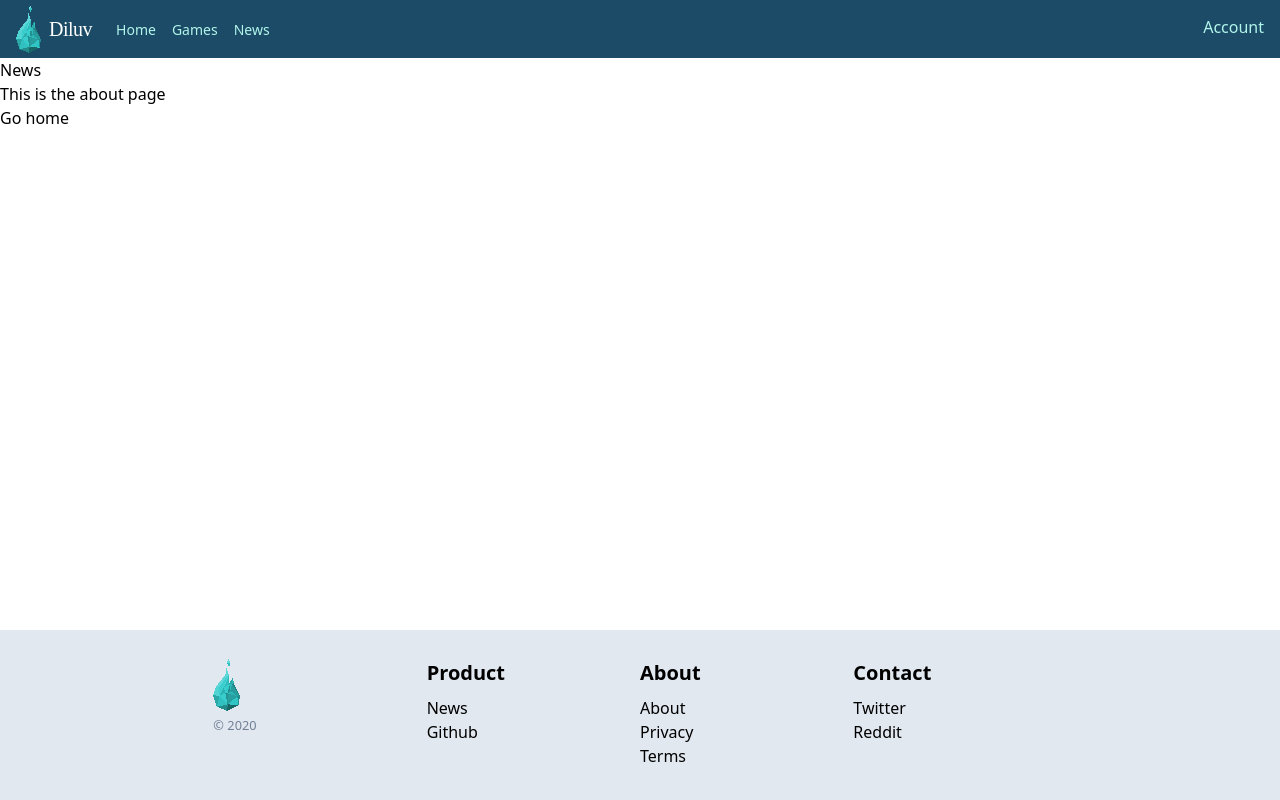
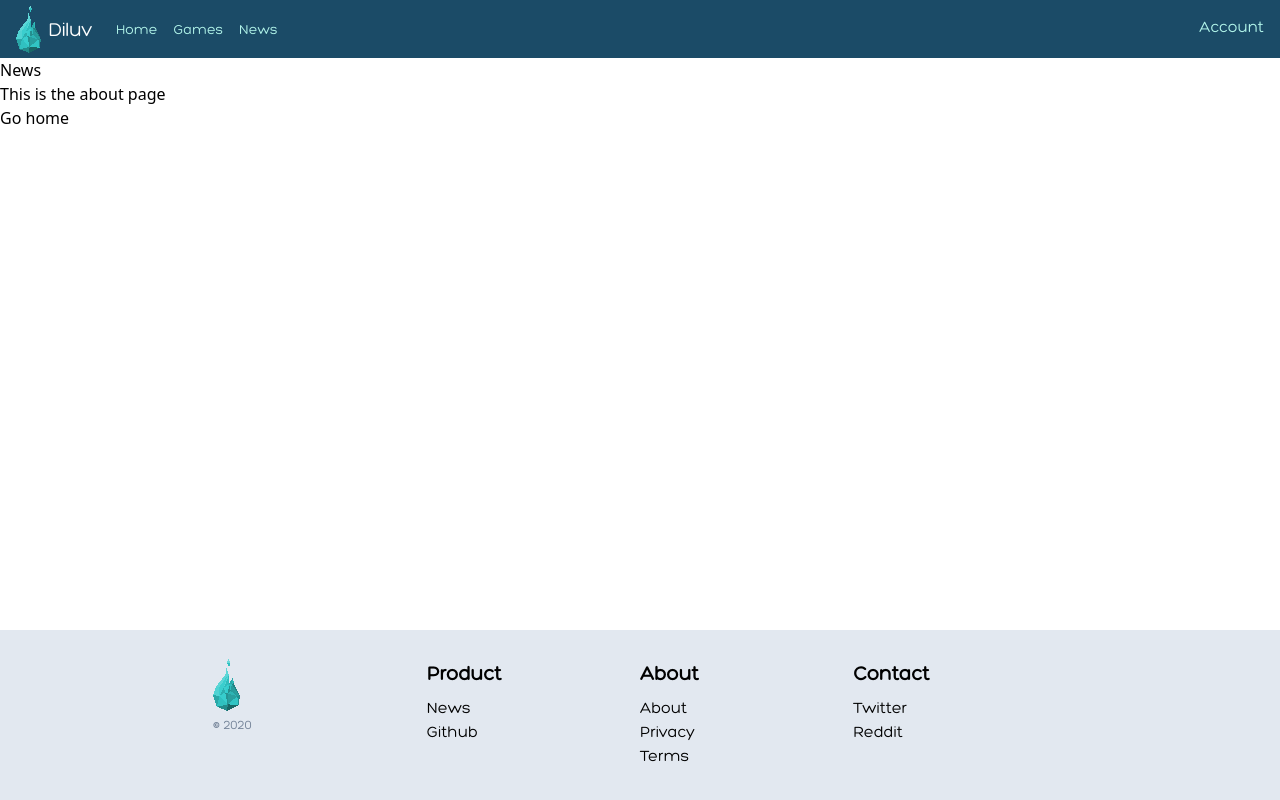
Before and after one commit to Diluv/Diluv-Website, a Next.js app: page /news in a window 1280 px wide. Built offline with nearby package versions, Linux system fonts and the light colour scheme; what tailwindcss-elevation, tailwindcss-spinner would draw is missing.

Commit message:
hero font on header and footer

```diff
--- a/src/components/Footer.tsx
+++ b/src/components/Footer.tsx
@@ -8,7 +8,7 @@ function Footer(props: { darkMode: boolean }) {
   if (props.darkMode) {
     themeBgClass = "bg-dark-600";
   }
-  return (<footer className={"pt-4 py-md-5 md:pt-5 pb-8 " + themeBgClass}>
+  return (<footer className={"pt-4 py-md-5 md:pt-5 pb-8 font-hero " + themeBgClass}>
     <div className={"flex flex-wrap justify-center text-center md:text-left"}>
       <div className="w-1/2 pt-2 md:w-1/6 md:ml-auto text-center md:text-left">
         <Drop className={"mx-auto md:mx-0"} height={"54px"} width={"27px"}/>
--- a/src/components/NavHead.tsx
+++ b/src/components/NavHead.tsx
@@ -7,7 +7,7 @@ import {setTheme, toggleTheme} from "../utils/theme";
 function NavHead(props: { toggleTheme: Function, setTheme: Function }) {
 
   const [showMenu, setShowMenu] = useState(false);
-  return (<nav className={"flex items-center justify-between flex-wrap bg-diluv-800 px-4 py-1"}>
+  return (<nav className={"flex items-center justify-between flex-wrap bg-diluv-800 px-4 py-1 font-hero"}>
     <div className="flex items-center flex-shrink-0 text-white mr-6">
       <Drop height={"50px"} width={"25px"}/>
       <span className="text-xl tracking-tight pl-2 font-hero">Diluv</span>
--- a/src/css/index.css
+++ b/src/css/index.css
@@ -1,3 +1,9 @@
+@font-face {
+  font-family: 'hero';
+  src:  url('Hero.woff') format('woff2'),
+  url('Hero.woff') format('woff');
+}
+
 /* purgecss start ignore */
 @tailwind base;
 @tailwind components;
@@ -17,3 +23,9 @@
 .font-hero {
   font-family: "hero", serif;
 }
+
+.fadeout {
+  visibility: hidden;
+  opacity: 0;
+  transition: visibility 0s 0.15s, opacity 0.15s ease-out;
+}
```
Also changed, not shown: src/css/Hero.woff (added).
